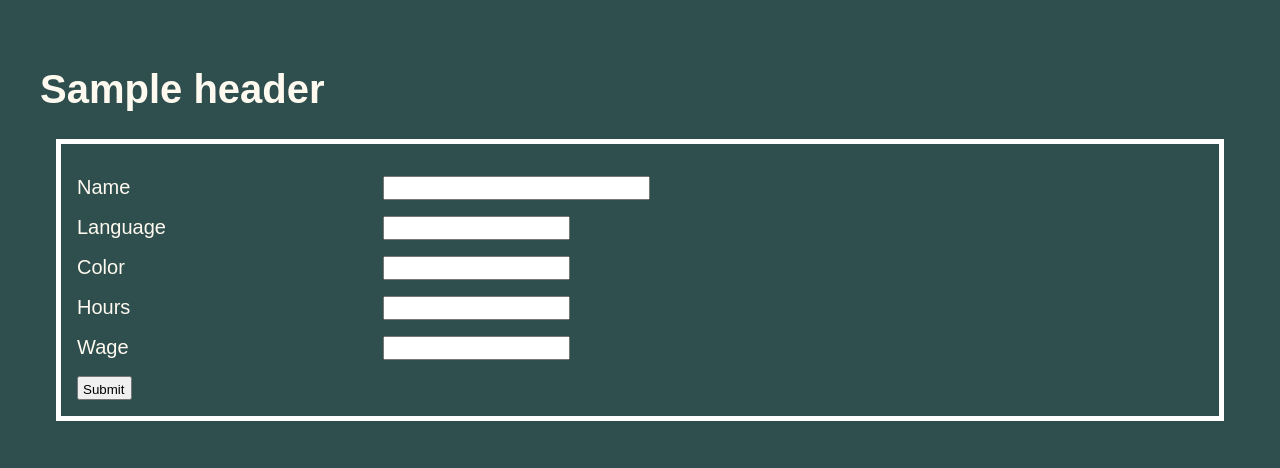
After one commit to iaingblack/azbuilder, a Flask app: template Python_Flask_WTF_valid_length/templates/simple_form_valid_length.html in a window 1280 px wide. The commit adds this page. Shown: the top 468 px of the page. Run offline with Flask 3, Linux system fonts and the light colour scheme; the template is opened without the code that fills it: most values are stand-ins (such as "Sample title", 1, 10 or a date in 2020); form fields are guessed from the names that the template uses; some libraries are stand-ins or nearby versions.

Commit message:
Bleh part trex

```diff
--- /dev/null
+++ b/Python_Flask_WTF_valid_length/static/simple.css
@@ -0,0 +1,50 @@
+body {
+   background-color: darkslategray;
+   color: floralwhite;
+   font-family: Arial, Helvetica, sans-serif;
+   font-size: 1.25em;
+   padding: 2rem;
+}
+
+/* border and spacing around form */
+form {
+   border: solid thick white;
+   padding: 1rem;
+   margin: 1rem;
+}
+
+/* spacing before paragraphs and divisions */
+div, p {
+   margin-top: 1rem;
+}
+
+/* some internal spacing for inputs  */
+input{
+   padding-left:0.25rem;
+   padding-top: 0.25rem;
+}
+
+/* some alternating styling for options in a drop-down select */
+option:nth-child(even) {
+   background-color: #ccc;
+}
+
+option:nth-child(odd) {
+   background-color: #fff;
+}
+
+label{
+   display: inline-block;
+   width: 15em;
+}
+
+/* right justify numerical inputs */
+input[type="number"]{
+   text-align: right;
+}
+
+/* styling for error messages */
+.error{
+   background-color: darksalmon;
+   color: darkred;
+}
--- /dev/null
+++ b/Python_Flask_WTF_valid_length/templates/simple_form_valid_length.html
@@ -0,0 +1,35 @@
+{% extends "simple_layout.html" %}
+
+{% block title %} {{title}}  {% endblock title %}
+{% block header %} {{header}}  {% endblock header %}
+
+{% block content %}
+<form action="" method="post">
+   {{ form.csrf_token }}
+   <div>
+      {{form.name.label}}
+      {{form.name(size=30)}}
+      <span class="error">{{ form.name.errors | join("|") }}</span>
+      <!-- if the browser handles the error you won't see anything here -->
+   </div>
+   <div>
+      {{form.language.label}}
+      {{form.language}}
+   </div>
+   <div>
+      {{form.color.label}}
+      {{form.color}}
+   </div>
+   <div>
+      {{form.hours.label}}
+      {{form.hours}}
+   </div>
+   <div>
+      {{form.wage.label}}
+      {{form.wage}}
+   </div>
+   <div>
+      {{form.submit()}}
+   </div>
+</form>
+{% endblock content %}
--- /dev/null
+++ b/Python_Flask_WTF_valid_length/templates/simple_layout.html
@@ -0,0 +1,15 @@
+<!DOCTYPE html>
+<html lang="en">
+<head>
+   <meta charset="UTF-8">
+   <meta http-equiv="X-UA-Compatible" content="IE=edge">
+   <meta name="viewport" content="width=device-width, initial-scale=1.0">
+   <title>{% block title %}{% endblock %}</title>
+   <link rel="stylesheet" type="text/css" href="{{url_for('static', filename='simple.css')}}" />
+</head>
+<body>
+   <h1>{% block header %}{% endblock %}</h1>
+   {% block content %}{% endblock %}
+
+</body>
+</html>
--- a/app.py
+++ b/app.py
@@ -2,10 +2,14 @@
 import random
 
 from flask import Flask, render_template
+from wtforms import StringField
+from wtforms.validators import DataRequired
+
 from dominate.tags import *
 import json
 
 app = Flask(__name__)
+app.config['SECRET_KEY'] = 'super_secret_key'
 
 default_location = "northeurope"
 # Resources we can create
@@ -53,6 +57,17 @@
     select = request.form.get('comp_select')
     return(str(select)) # just to see what select is
 
+# https://flask-wtf.readthedocs.io/en/1.2.x/quickstart/#
+class MyForm():
+    name = StringField('name', validators=[DataRequired()])
+
+@app.route('/submit', methods=['GET', 'POST'])
+def submit():
+    form = MyForm()
+    if form.validate_on_submit():
+        return redirect('/success')
+    return render_template('submit.html', form=form)
+
 if __name__ == '__main__':
     # Get the available Azure Locations into a list
     app.run(host="0.0.0.0", port=8000, debug=True)
```
Also changed, not shown: Python_Flask_WTF_valid_length/app_valid_length.py (added, +47 -0 lines), Python_Flask_WTF_valid_length/form_valid_length.py (added, +33 -0 lines), Python_Flask_WTF_valid_length/templates/simple_form_valid_length_handler.html (added, +39 -0 lines), templates/pages/home.html (+9 -0 lines).
